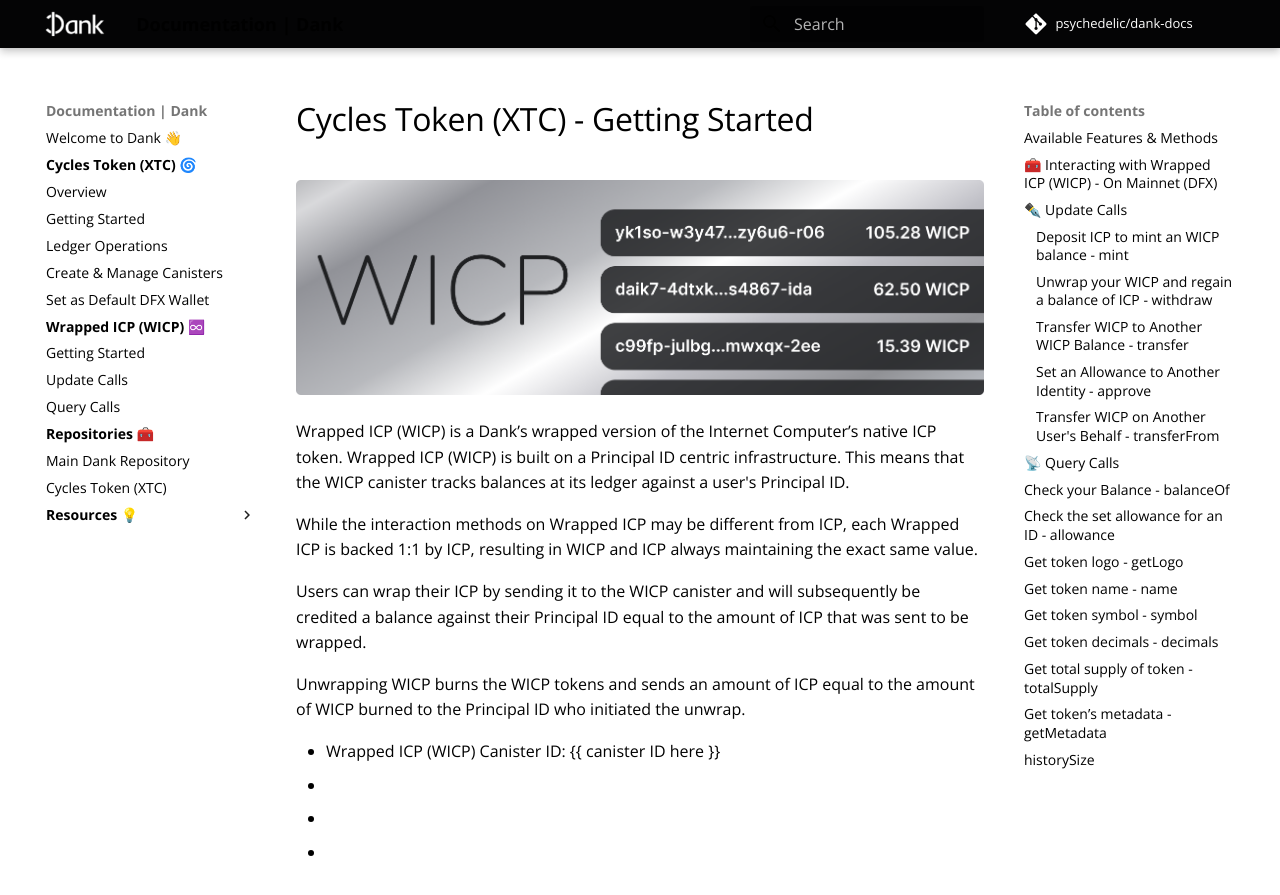
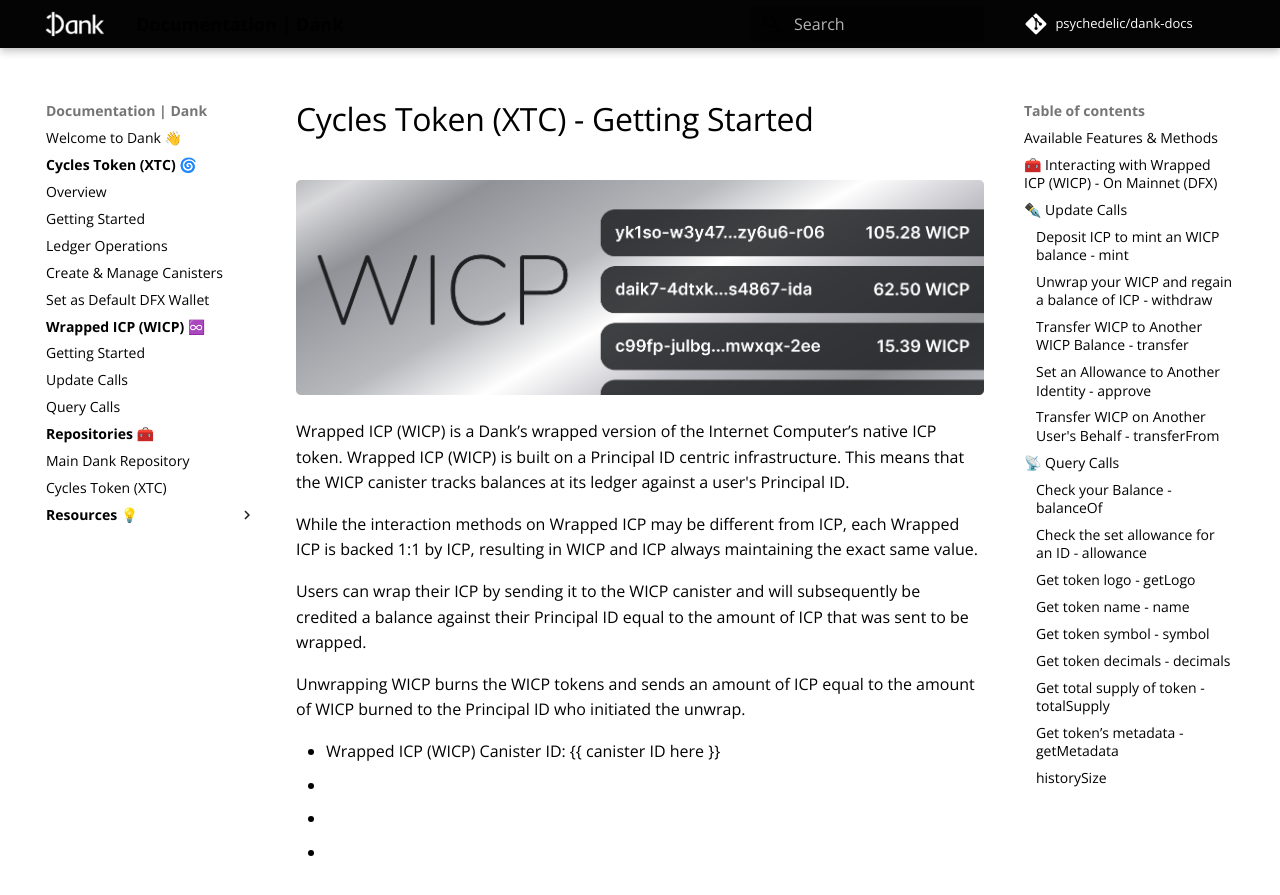
Before and after one commit to Psychedelic/dank-docs, an MkDocs documentation site: the page built from docs/wicp/getting-started.md, in a window 1280 px wide and 900 px high. Shown: the top 895 px of the window. Built offline with MkDocs 1.6.1 and Material for MkDocs 9.7.7, drawn with Linux system fonts in a browser that asks for light colours; comment, search, counter and statistics services are not loaded.

````diff
--- a/docs/wicp/getting-started.md
+++ b/docs/wicp/getting-started.md
@@ -118,7 +118,7 @@ dfx canister --network=ic --no-wallet call {{ canister ID here }} transferFrom "
 ## 📡 Query Calls
 The query calls in this section do not require any fee as they are only reading information, not modifying it.
 
-## Check your Balance - balanceOf
+### Check your Balance - balanceOf
 Returns the balance of user `who`.
 
 ```bash
@@ -127,14 +127,14 @@ Returns the balance of user `who`.
 
 ---
 
-## Check the set allowance for an ID - allowance
+### Check the set allowance for an ID - allowance
 Returns the amount which spender is still allowed to withdraw from owner.
 
 ```bash
 dfx canister --network=ic --no-wallet call --query {{CANISTER ID HERE}} allowance "(principal \"owner-account-principal\", principal \"spender-account-principal\")"
 ```
 
-## Get token logo - getLogo
+### Get token logo - getLogo
 Returns the logo of Wrapped ICP (WICP).
 
 ```bash
@@ -143,7 +143,7 @@ dfx canister --network=ic --no-wallet call --query {{CANISTER ID HERE}} logo
 
 ---
 
-## Get token name - name
+### Get token name - name
 Returns the name of Wrapped ICP (WICP).
 
 ```bash
@@ -152,7 +152,7 @@ dfx canister --network=ic --no-wallet call --query {{CANISTER ID HERE} name
 
 ---
 
-## Get token symbol - symbol
+### Get token symbol - symbol
 Returns the symbol of the token.
 
 ```bash
@@ -161,7 +161,7 @@ dfx canister --network=ic --no-wallet call --query {{CANISTER ID HERE} symbol
 
 ---
 
-## Get token decimals - decimals
+### Get token decimals - decimals
 Returns the decimals of the token.
 
 ```bash
@@ -170,7 +170,7 @@ dfx canister --network=ic --no-wallet call --query {{CANISTER ID HERE} decimals
 
 ---
 
-## Get total supply of token - totalSupply
+### Get total supply of token - totalSupply
 Returns the total supply of the token.
 
 ```bash
@@ -179,7 +179,7 @@ dfx canister --network=ic --no-wallet call --query {{CANISTER ID HERE} totalSupp
 
 ---
 
-## Get token’s metadata - getMetadata
+### Get token’s metadata - getMetadata
 Returns the metadata of the token.
 
 ```bash
@@ -188,7 +188,7 @@ dfx canister --network=ic --no-wallet call --query {{CANISTER ID HERE} getMetada
 
 ---
 
-## historySize
+### historySize
 Returns the history size.
 
 ```bash
````
